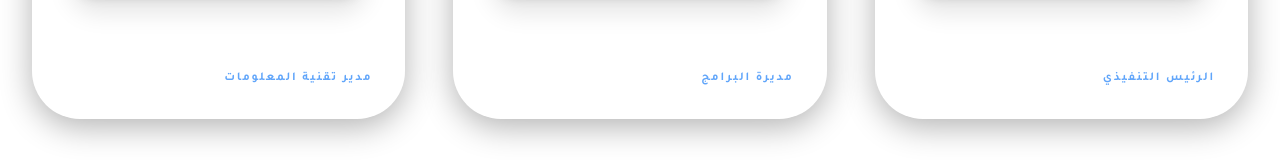
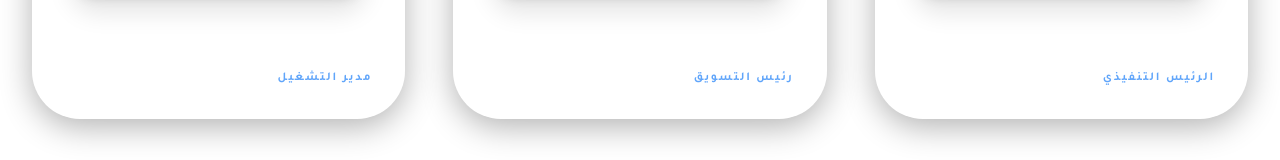
Before and after one commit to Medhat1989/Dar-Alofooq, a React (Vite) app: page / in a window 1280 px wide. Shown: the part 6351-6511 px from the top of the page. Built offline with nearby package versions, Linux system fonts and the light colour scheme.

Commit message:
refactor(content): update branding and team profiles
Update corporate imagery and refresh the team members list with current leadership details and professional headshots.

```diff
--- a/App.tsx
+++ b/App.tsx
@@ -469,7 +469,7 @@ const App: React.FC = () => {
               </div>
               <div className="relative group/image">
                 <div className="rounded-[2.5rem] overflow-hidden shadow-2xl transition-all duration-1000 group-hover/image:scale-[1.05] group-hover/image:rotate-1 border border-white/10">
-                  <img src="https://images.unsplash.com/photo-1551434678-e076c223a692?auto=format&fit=crop&q=80&w=1200" alt="Saudi Tech Leadership" className="w-full h-auto transition-all duration-1000 group-hover/image:scale-110" />
+                  <img src="https://i.ibb.co/nqJDWMhB/office.jpg" alt="Saudi Tech Leadership" className="w-full h-auto transition-all duration-1000 group-hover/image:scale-110" />
                   <div className="absolute inset-0 bg-gradient-to-t from-[#1B365D]/60 to-transparent opacity-60 transition-opacity duration-500 group-hover/image:opacity-30"></div>
                 </div>
                 <div className={`absolute -bottom-8 ${isRtl ? '-left-8' : '-right-8'} ${glassStyle} p-10 rounded-3xl hidden md:block z-10 animate-float transition-all duration-700 hover:scale-110 hover:shadow-blue-500/20`}>
--- a/constants.ts
+++ b/constants.ts
@@ -139,19 +139,19 @@ export const APP_CONTENT = {
   },
   team: [
     {
-      name: { en: 'Malak Alomairah', ar: 'ملاك العميرة' },
+      name: { en: 'Dr. Malak Alomairah', ar: 'د. ملاك آل عميره' },
       role: { en: 'CEO', ar: 'الرئيس التنفيذي' },
-      img: 'https://i.ibb.co/gLJ8BH6N/Malak.png'
+      img: 'https://i.ibb.co/TDtbXbFF/Malak.jpg'
     },
     {
-      name: { en: 'Sarah Ahmed', ar: 'سارة أحمد' },
-      role: { en: 'Program Director', ar: 'مديرة البرامج' },
-      img: 'https://i.ibb.co/bgXb9mbb/sarah.png'
+      name: { en: 'Shahd Al-Qahtani', ar: 'شهد القحطاني' },
+      role: { en: 'Chief Marketing Officer', ar: 'رئيس التسويق' },
+      img: 'https://i.ibb.co/9kNp7txT/shahd.jpg'
     },
     {
-      name: { en: 'Khalid Abdullah', ar: 'خالد عبدالله' },
-      role: { en: 'IT Manager', ar: 'مدير تقنية المعلومات' },
-      img: 'https://i.ibb.co/JjCRKnkY/abdullah.png'
+      name: { en: 'Meshary Al-Sharif', ar: 'مشاري الشريف' },
+      role: { en: 'COO', ar: 'مدير التشغيل' },
+      img: 'https://i.ibb.co/5XQZr2T0/meshary.jpg'
     }
   ],
   testimonials: [
```
Also changed, not shown: 1 other file (tests, documents, lock files or other folders).
